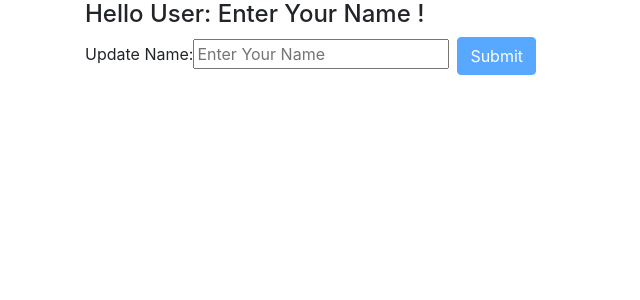
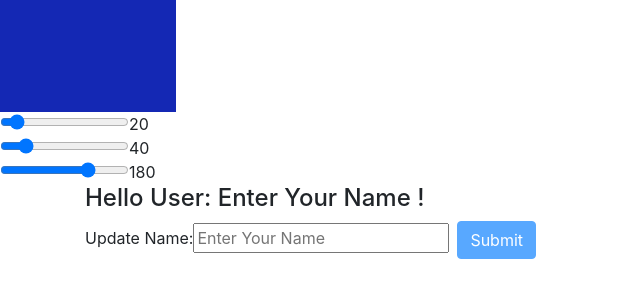
Before and after one commit to Smit90/Typescript-React, a React (Create React App) app: page / in a window 1280 px wide. Shown: the top 300 px of the page, without its empty margins (0-640 px from the left). Built offline with nearby package versions, Linux system fonts and the light colour scheme.

Commit message:
adding color picker

```diff
--- a/src/App.tsx
+++ b/src/App.tsx
@@ -1,11 +1,21 @@
 import * as React from "react";
-import { HelloComponent } from "./Components/Hello";
-import { NameEditComponent } from "./Components/NameEdit";
+import {
+  HelloComponent,
+  NameEditComponent,
+  ColorBrowser,
+  ColorPicker,
+} from "./Components";
 import "./App.css";
+import { Color } from "./Model/color";
 
 export const App = () => {
   const [name, setName] = React.useState("Smit Patel");
   const [edititngName, seteEditingName] = React.useState("Smit Patel");
+  const [color, setColor] = React.useState<Color>({
+    red: 20,
+    green: 40,
+    blue: 180,
+  });
 
   const loadUserName = () => {
     setTimeout(() => {
@@ -24,6 +34,8 @@
 
   return (
     <>
+      <ColorBrowser color={color} />
+      <ColorPicker color={color} onColorUpdated={setColor} />
       <HelloComponent userName={name} />
       <NameEditComponent
         initialUserName={name}
--- /dev/null
+++ b/src/Components/colorBrowser.tsx
@@ -0,0 +1,16 @@
+import * as React from "react";
+import { Color } from "../Model/color";
+
+interface Props {
+  color: Color;
+}
+
+export const ColorBrowser: React.FC<Props> = (props) => {
+  const divStyle: React.CSSProperties = {
+    width: "11rem",
+    height: "7rem",
+    backgroundColor: `rgb(${props.color.red},${props.color.green},${props.color.blue})`,
+  };
+
+  return <div style={divStyle}></div>;
+};
--- /dev/null
+++ b/src/Components/colorPicker.tsx
@@ -0,0 +1,57 @@
+import * as React from "react";
+import { Color } from "../Model/color";
+
+interface Props {
+  color: Color;
+  onColorUpdated: (color: Color) => void;
+}
+
+export const ColorPicker: React.FC<Props> = (props) => (
+  <div>
+    <input
+      type="range"
+      min="0"
+      max="255"
+      value={props.color.red}
+      onChange={(event) =>
+        props.onColorUpdated({
+          red: +event.target.value,
+          green: props.color.green,
+          blue: props.color.blue,
+        })
+      }
+    />
+    {props.color.red}
+    <br />
+    <input
+      type="range"
+      min="0"
+      max="255"
+      value={props.color.green}
+      onChange={(event) =>
+        props.onColorUpdated({
+          red: props.color.red,
+          green: +event.target.value,
+          blue: props.color.blue,
+        })
+      }
+    />
+    {props.color.green}
+    <br />
+    <input
+      type="range"
+      min="0"
+      max="255"
+      value={props.color.blue}
+      onChange={(event) =>
+        props.onColorUpdated({
+          red: props.color.red,
+          green: props.color.green,
+          blue: +event.target.value,
+        })
+      }
+    />
+    {props.color.blue}
+    <br />
+  </div>
+);
--- /dev/null
+++ b/src/Components/index.tsx
@@ -0,0 +1,4 @@
+export * from './Hello'
+export * from './NameEdit'
+export * from './colorBrowser'
+export * from './colorPicker'
--- /dev/null
+++ b/src/Model/color.ts
@@ -0,0 +1,5 @@
+export interface Color {
+  red: number;
+  green: number;
+  blue: number;
+}
```
